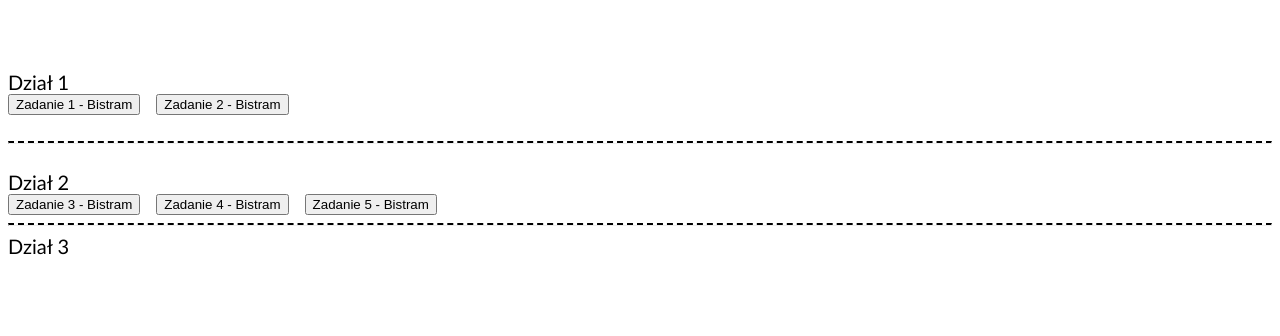
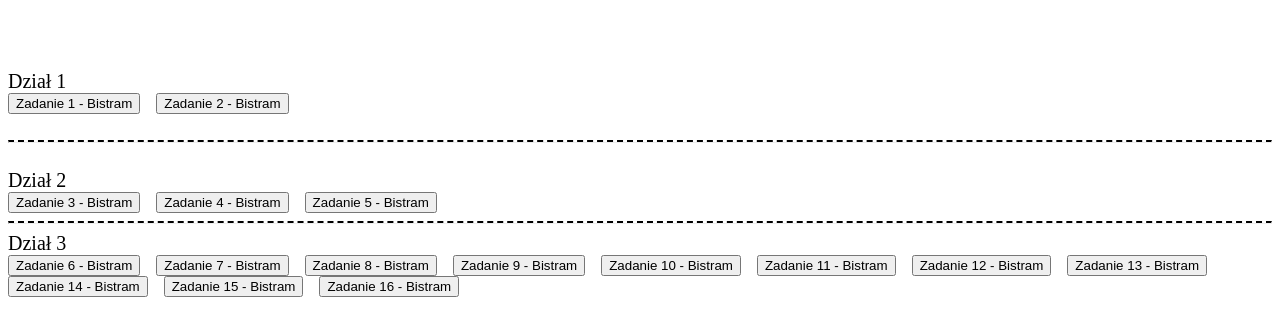
Before and after one commit to Pikmin142/JavaScript, a plain HTML site: page index.html in a window 1280 px wide. Shown: the part 186-522 px from the top of the page. Drawn offline with Linux system fonts and the light colour scheme.

Commit message:
Update index.html

```diff
--- a/index.html
+++ b/index.html
@@ -31,7 +31,7 @@
 
                         <style>
                             p {font-size: 2cm; color: black; text-align: center;}
-                            div {font-size: 20px;font-family: 'Gill Sans', 'Gill Sans MT', Calibri, 'Trebuchet MS', center;}
+                            div {font-size: 20px;font-family: 'Gill Sans', 'Gill Sans MT', Calibri, 'Trebuchet MS': center;}
                             hr {border-top: 2px dashed black;}
                         </style>
                     </head>
@@ -53,6 +53,27 @@
                 <input type="button" name="zadanie5" value="Zadanie 5 - Bistram" onclick="WinOpen_zad5(' ')">&nbsp;&nbsp;&nbsp;
                 <hr>
                                     <div>Dział 3</div>
+                <input type="button" name="zadanie6" value="Zadanie 6 - Bistram" onclick="WinOpen_zad3(' ')">&nbsp;&nbsp;&nbsp;
+
+                <input type="button" name="zadanie7" value="Zadanie 7 - Bistram" onclick="WinOpen_zad4(' ')">&nbsp;&nbsp;&nbsp;
+
+                <input type="button" name="zadanie8" value="Zadanie 8 - Bistram" onclick="WinOpen_zad5(' ')">&nbsp;&nbsp;&nbsp;
+
+                <input type="button" name="zadanie9" value="Zadanie 9 - Bistram" onclick="WinOpen_zad3(' ')">&nbsp;&nbsp;&nbsp;
+
+                <input type="button" name="zadanie10" value="Zadanie 10 - Bistram" onclick="WinOpen_zad4(' ')">&nbsp;&nbsp;&nbsp;
+
+                <input type="button" name="zadanie11" value="Zadanie 11 - Bistram" onclick="WinOpen_zad5(' ')">&nbsp;&nbsp;&nbsp;
+
+                <input type="button" name="zadanie12" value="Zadanie 12 - Bistram" onclick="WinOpen_zad3(' ')">&nbsp;&nbsp;&nbsp;
+
+                <input type="button" name="zadanie13" value="Zadanie 13 - Bistram" onclick="WinOpen_zad4(' ')">&nbsp;&nbsp;&nbsp;
+
+                <input type="button" name="zadanie14" value="Zadanie 14 - Bistram" onclick="WinOpen_zad5(' ')">&nbsp;&nbsp;&nbsp;
+
+                <input type="button" name="zadanie15" value="Zadanie 15 - Bistram" onclick="WinOpen_zad3(' ')">&nbsp;&nbsp;&nbsp;
+
+                <input type="button" name="zadanie16" value="Zadanie 16 - Bistram" onclick="WinOpen_zad4(' ')">&nbsp;&nbsp;&nbsp;
 
                                 </form>
         </body>
```
